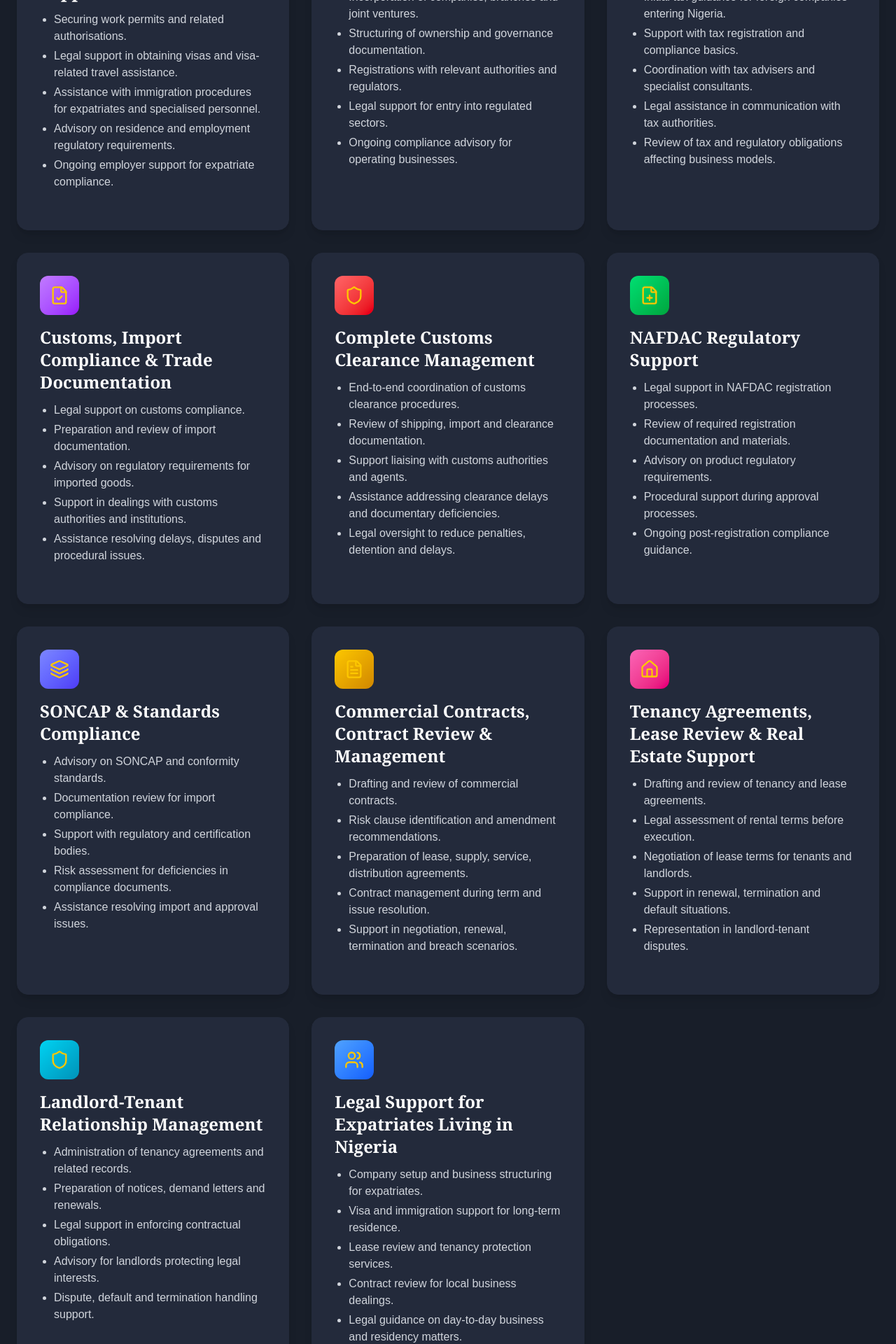
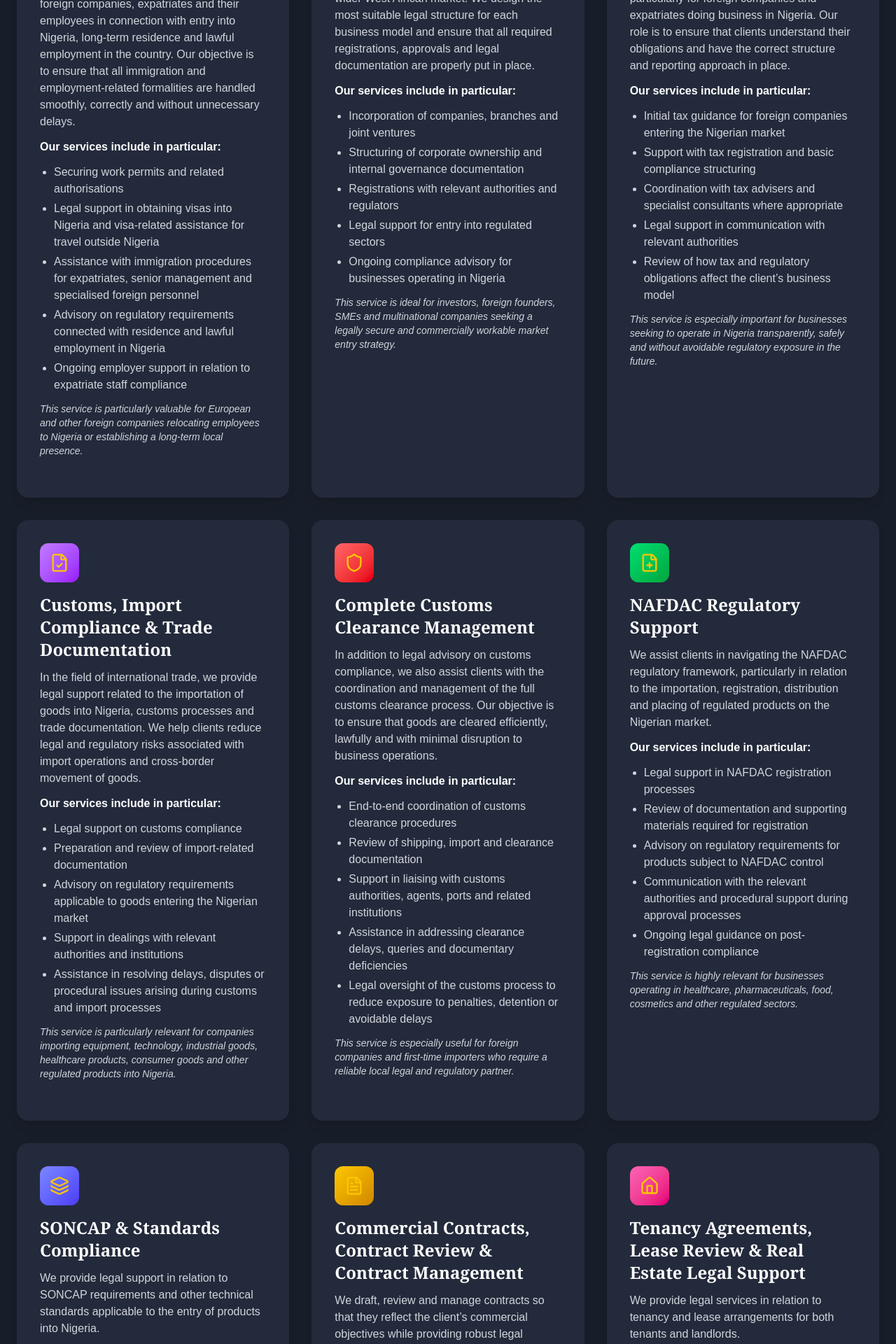
Before and after one commit to Chukwuebukah/Westbridge-Legal-Trade-LTD, a Next.js app: page / in a window 1280 px wide. Shown: the part 2780-4700 px from the top of the page at 70% size. Built offline with nearby package versions, Linux system fonts and the light colour scheme.

Commit message:
new changes made

```diff
--- a/component/ServicesSection.js
+++ b/component/ServicesSection.js
@@ -8,154 +8,293 @@ function ServicesSection() {
       icon: Users,
       title: 'Immigration, Work Permits & Expatriate Support',
       description: (
-        <ul className="list-disc pl-5 space-y-1 text-gray-300">
-          <li>Securing work permits and related authorisations.</li>
-          <li>Legal support in obtaining visas and visa-related travel assistance.</li>
-          <li>Assistance with immigration procedures for expatriates and specialised personnel.</li>
-          <li>Advisory on residence and employment regulatory requirements.</li>
-          <li>Ongoing employer support for expatriate compliance.</li>
+        <div className="text-gray-300 space-y-3">
+          <p>
+            We provide comprehensive legal support to foreign companies, expatriates and their employees in connection with entry into Nigeria, long-term residence and lawful employment in the country. Our objective is to ensure that all immigration and employment-related formalities are handled smoothly, correctly and without unnecessary delays.
+          </p>
+
+          <p className="font-semibold text-white">Our services include in particular:</p>
+
+          <ul className="list-disc pl-5 space-y-1">
+            <li>Securing work permits and related authorisations</li>
+            <li>Legal support in obtaining visas into Nigeria and visa-related assistance for travel outside Nigeria</li>
+            <li>Assistance with immigration procedures for expatriates, senior management and specialised foreign personnel</li>
+            <li>Advisory on regulatory requirements connected with residence and lawful employment in Nigeria</li>
+            <li>Ongoing employer support in relation to expatriate staff compliance</li>
           </ul>
+
+          <p className="text-sm italic mt-2">
+            This service is particularly valuable for European and other foreign companies relocating employees to Nigeria or establishing a long-term local presence.
+          </p>
+        </div>
       ),
       color: 'from-yellow-400 to-yellow-600',
     },
+
     {
       icon: Globe,
       title: 'Corporate Market Entry & Regulatory Set-Up',
       description: (
-        <ul className="list-disc pl-5 space-y-1 text-gray-300">
-          <li>Incorporation of companies, branches and joint ventures.</li>
-          <li>Structuring of ownership and governance documentation.</li>
-          <li>Registrations with relevant authorities and regulators.</li>
-          <li>Legal support for entry into regulated sectors.</li>
-          <li>Ongoing compliance advisory for operating businesses.</li>
+        <div className="text-gray-300 space-y-3">
+          <p>
+            We assist both foreign and local clients with safe and efficient entry into the Nigerian and wider West African market. We design the most suitable legal structure for each business model and ensure that all required registrations, approvals and legal documentation are properly put in place.
+          </p>
+
+          <p className="font-semibold text-white">Our services include in particular:</p>
+
+          <ul className="list-disc pl-5 space-y-1">
+            <li>Incorporation of companies, branches and joint ventures</li>
+            <li>Structuring of corporate ownership and internal governance documentation</li>
+            <li>Registrations with relevant authorities and regulators</li>
+            <li>Legal support for entry into regulated sectors</li>
+            <li>Ongoing compliance advisory for businesses operating in Nigeria</li>
           </ul>
+
+          <p className="text-sm italic mt-2">
+            This service is ideal for investors, foreign founders, SMEs and multinational companies seeking a legally secure and commercially workable market entry strategy.
+          </p>
+        </div>
       ),
       color: 'from-blue-400 to-blue-600',
     },
+
     {
       icon: FileText,
       title: 'Tax Services & Fiscal Advisory Coordination',
       description: (
-        <ul className="list-disc pl-5 space-y-1 text-gray-300">
-          <li>Initial tax guidance for foreign companies entering Nigeria.</li>
-          <li>Support with tax registration and compliance basics.</li>
-          <li>Coordination with tax advisers and specialist consultants.</li>
-          <li>Legal assistance in communication with tax authorities.</li>
-          <li>Review of tax and regulatory obligations affecting business models.</li>
+        <div className="text-gray-300 space-y-3">
+          <p>
+            We provide legal and coordination support in relation to tax matters and fiscal compliance, particularly for foreign companies and expatriates doing business in Nigeria. Our role is to ensure that clients understand their obligations and have the correct structure and reporting approach in place.
+          </p>
+
+          <p className="font-semibold text-white">Our services include in particular:</p>
+
+          <ul className="list-disc pl-5 space-y-1">
+            <li>Initial tax guidance for foreign companies entering the Nigerian market</li>
+            <li>Support with tax registration and basic compliance structuring</li>
+            <li>Coordination with tax advisers and specialist consultants where appropriate</li>
+            <li>Legal support in communication with relevant authorities</li>
+            <li>Review of how tax and regulatory obligations affect the client’s business model</li>
           </ul>
+
+          <p className="text-sm italic mt-2">
+            This service is especially important for businesses seeking to operate in Nigeria transparently, safely and without avoidable regulatory exposure in the future.
+          </p>
+        </div>
       ),
       color: 'from-teal-400 to-teal-600',
     },
+
     {
       icon: FileCheck,
       title: 'Customs, Import Compliance & Trade Documentation',
       description: (
-        <ul className="list-disc pl-5 space-y-1 text-gray-300">
-          <li>Legal support on customs compliance.</li>
-          <li>Preparation and review of import documentation.</li>
-          <li>Advisory on regulatory requirements for imported goods.</li>
-          <li>Support in dealings with customs authorities and institutions.</li>
-          <li>Assistance resolving delays, disputes and procedural issues.</li>
+        <div className="text-gray-300 space-y-3">
+          <p>
+            In the field of international trade, we provide legal support related to the importation of goods into Nigeria, customs processes and trade documentation. We help clients reduce legal and regulatory risks associated with import operations and cross-border movement of goods.
+          </p>
+
+          <p className="font-semibold text-white">Our services include in particular:</p>
+
+          <ul className="list-disc pl-5 space-y-1">
+            <li>Legal support on customs compliance</li>
+            <li>Preparation and review of import-related documentation</li>
+            <li>Advisory on regulatory requirements applicable to goods entering the Nigerian market</li>
+            <li>Support in dealings with relevant authorities and institutions</li>
+            <li>Assistance in resolving delays, disputes or procedural issues arising during customs and import processes</li>
           </ul>
+
+          <p className="text-sm italic mt-2">
+            This service is particularly relevant for companies importing equipment, technology, industrial goods, healthcare products, consumer goods and other regulated products into Nigeria.
+          </p>
+        </div>
       ),
       color: 'from-purple-400 to-purple-600',
     },
+
     {
       icon: Shield,
       title: 'Complete Customs Clearance Management',
       description: (
-        <ul className="list-disc pl-5 space-y-1 text-gray-300">
-          <li>End-to-end coordination of customs clearance procedures.</li>
-          <li>Review of shipping, import and clearance documentation.</li>
-          <li>Support liaising with customs authorities and agents.</li>
-          <li>Assistance addressing clearance delays and documentary deficiencies.</li>
-          <li>Legal oversight to reduce penalties, detention and delays.</li>
+        <div className="text-gray-300 space-y-3">
+          <p>
+            In addition to legal advisory on customs compliance, we also assist clients with the coordination and management of the full customs clearance process. Our objective is to ensure that goods are cleared efficiently, lawfully and with minimal disruption to business operations.
+          </p>
+
+          <p className="font-semibold text-white">Our services include in particular:</p>
+
+          <ul className="list-disc pl-5 space-y-1">
+            <li>End-to-end coordination of customs clearance procedures</li>
+            <li>Review of shipping, import and clearance documentation</li>
+            <li>Support in liaising with customs authorities, agents, ports and related institutions</li>
+            <li>Assistance in addressing clearance delays, queries and documentary deficiencies</li>
+            <li>Legal oversight of the customs process to reduce exposure to penalties, detention or avoidable delays</li>
           </ul>
+
+          <p className="text-sm italic mt-2">
+            This service is especially useful for foreign companies and first-time importers who require a reliable local legal and regulatory partner.
+          </p>
+        </div>
       ),
       color: 'from-red-400 to-red-600',
     },
+
     {
       icon: FilePlus,
       title: 'NAFDAC Regulatory Support',
       description: (
-        <ul className="list-disc pl-5 space-y-1 text-gray-300">
-          <li>Legal support in NAFDAC registration processes.</li>
-          <li>Review of required registration documentation and materials.</li>
-          <li>Advisory on product regulatory requirements.</li>
-          <li>Procedural support during approval processes.</li>
-          <li>Ongoing post-registration compliance guidance.</li>
+        <div className="text-gray-300 space-y-3">
+          <p>
+            We assist clients in navigating the NAFDAC regulatory framework, particularly in relation to the importation, registration, distribution and placing of regulated products on the Nigerian market.
+          </p>
+
+          <p className="font-semibold text-white">Our services include in particular:</p>
+
+          <ul className="list-disc pl-5 space-y-1">
+            <li>Legal support in NAFDAC registration processes</li>
+            <li>Review of documentation and supporting materials required for registration</li>
+            <li>Advisory on regulatory requirements for products subject to NAFDAC control</li>
+            <li>Communication with the relevant authorities and procedural support during approval processes</li>
+            <li>Ongoing legal guidance on post-registration compliance</li>
           </ul>
+
+          <p className="text-sm italic mt-2">
+            This service is highly relevant for businesses operating in healthcare, pharmaceuticals, food, cosmetics and other regulated sectors.
+          </p>
+        </div>
       ),
       color: 'from-green-400 to-green-600',
     },
+
     {
       icon: Layers,
       title: 'SONCAP & Standards Compliance',
       description: (
-        <ul className="list-disc pl-5 space-y-1 text-gray-300">
-          <li>Advisory on SONCAP and conformity standards.</li>
-          <li>Documentation review for import compliance.</li>
-          <li>Support with regulatory and certification bodies.
-</li>
-          <li>Risk assessment for deficiencies in compliance documents.</li>
-          <li>Assistance resolving import and approval issues.</li>
+        <div className="text-gray-300 space-y-3">
+          <p>
+            We provide legal support in relation to SONCAP requirements and other technical standards applicable to the entry of products into Nigeria.
+          </p>
+
+          <p className="font-semibold text-white">Our services include in particular:</p>
+
+          <ul className="list-disc pl-5 space-y-1">
+            <li>Advisory on SONCAP requirements and applicable standards</li>
+            <li>Review of documentation required for import and compliance</li>
+            <li>Support in communication with certification and regulatory bodies</li>
+            <li>Assessment of legal and regulatory risks linked to deficient documentation</li>
+            <li>Legal assistance in resolving import and approval issues</li>
           </ul>
+
+          <p className="text-sm italic mt-2">
+This service is particularly important for manufacturers, exporters and importers whose goods must meet Nigerian conformity and standards requirements.          </p>
+        </div>
       ),
       color: 'from-indigo-400 to-indigo-600',
     },
+
     {
       icon: FileText,
-      title: 'Commercial Contracts, Contract Review & Management',
+      title: 'Commercial Contracts, Contract Review & Contract Management',
       description: (
-        <ul className="list-disc pl-5 space-y-1 text-gray-300">
-          <li>Drafting and review of commercial contracts.</li>
-          <li>Risk clause identification and amendment recommendations.</li>
-          <li>Preparation of lease, supply, service, distribution agreements.</li>
-          <li>Contract management during term and issue resolution.</li>
-          <li>Support in negotiation, renewal, termination and breach scenarios.</li>
+        <div className="text-gray-300 space-y-3">
+          <p>
+            We draft, review and manage contracts so that they reflect the client’s commercial objectives while providing robust legal protection.
+          </p>
+
+          <p className="font-semibold text-white">Our services include in particular:</p>
+
+          <ul className="list-disc pl-5 space-y-1">
+            <li>Drafting and review of commercial contracts</li>
+            <li>Identification of risk clauses and recommendation of amendments</li>
+            <li>Preparation of lease, supply, service, distribution and other commercial agreements</li>
+            <li>Management of contracts and contractual relationships during their term</li>
+            <li>Legal support in negotiation, amendment, renewal, termination or breach situations</li>
           </ul>
+
+          <p className="text-sm italic mt-2">
+This service is central to businesses that need commercially practical contracts that are also legally enforceable and strategically sound.          </p>
+        </div>
       ),
       color: 'from-yellow-400 to-yellow-600',
     },
+
     {
       icon: Home,
-      title: 'Tenancy Agreements, Lease Review & Real Estate Support',
+      title: 'Tenancy Agreements, Lease Review & Real Estate Legal Support',
       description: (
-        <ul className="list-disc pl-5 space-y-1 text-gray-300">
-          <li>Drafting and review of tenancy and lease agreements.</li>
-          <li>Legal assessment of rental terms before execution.</li>
-          <li>Negotiation of lease terms for tenants and landlords.</li>
-          <li>Support in renewal, termination and default situations.</li>
-          <li>Representation in landlord-tenant disputes.</li>
+        <div className="text-gray-300 space-y-3">
+          <p>
+            We provide legal services in relation to tenancy and lease arrangements for both tenants and landlords.
+          </p>
+
+          <p className="font-semibold text-white">Our services include in particular:</p>
+
+          <ul className="list-disc pl-5 space-y-1">
+            <li>Drafting and review of tenancy agreements and lease agreements</li>
+            <li>Legal assessment of rental terms before execution</li>
+            <li>Negotiation of lease terms on behalf of clients</li>
+            <li>Legal support in renewal, termination, notice and default situations</li>
+            <li>Representation in landlord-tenant disputes</li>
           </ul>
+
+          <p className="text-sm italic mt-2">
+          This service is especially important for expatriates, foreign employees, companies leasing office or residential premises, as well as property owners.
+          </p>
+        </div>
       ),
       color: 'from-pink-400 to-pink-600',
     },
+
     {
       icon: Shield,
       title: 'Landlord-Tenant Relationship Management',
       description: (
-        <ul className="list-disc pl-5 space-y-1 text-gray-300">
-          <li>Administration of tenancy agreements and related records.</li>
-          <li>Preparation of notices, demand letters and renewals.</li>
-          <li>Legal support in enforcing contractual obligations.</li>
-          <li>Advisory for landlords protecting legal interests.</li>
-          <li>Dispute, default and termination handling support.</li>
+        <div className="text-gray-300 space-y-3">
+          <p>
+            In addition to drafting and reviewing lease documentation, we provide ongoing legal management of landlord-tenant relationships.
+          </p>
+
+          <p className="font-semibold text-white">Our services include in particular:</p>
+
+          <ul className="list-disc pl-5 space-y-1">
+            <li>Administration of tenancy agreements and related documentation</li>
+            <li>Preparation of notices, reminders, demand letters and renewal documentation</li>
+            <li>Legal support in enforcing tenants’ contractual obligations</li>
+            <li>Advisory to landlords on the protection of their legal and proprietary interests</li>
+            <li>Handling disputes, defaults and termination of tenancy relationships</li>
           </ul>
+
+          <p className="text-sm italic mt-2">
+            This is the type of service that demonstrates long-term legal stewardship rather than one-off document preparation, and it significantly strengthens the professional profile of the firm.
+          </p>
+        </div>
       ),
       color: 'from-cyan-400 to-cyan-600',
     },
+
     {
       icon: Users,
       title: 'Legal Support for Expatriates Living in Nigeria',
       description: (
-        <ul className="list-disc pl-5 space-y-1 text-gray-300">
-          <li>Company setup and business structuring for expatriates.</li>
-          <li>Visa and immigration support for long-term residence.</li>
-          <li>Lease review and tenancy protection services.</li>
-          <li>Contract review for local business dealings.</li>
-          <li>Legal guidance on day-to-day business and residency matters.</li>
+        <div className="text-gray-300 space-y-3">
+          <p>
+            As a firm led by an expatriate with long-term experience in Nigeria, we understand both the practical and legal challenges foreign clients face in the country.
+          </p>
+
+          <p className="font-semibold text-white">Our services include in particular:</p>
+
+          <ul className="list-disc pl-5 space-y-1">
+            <li>Company set-up and business structuring for expatriates</li>
+            <li>Visa and immigration support</li>
+            <li>Lease review and tenancy protection</li>
+            <li>Contract review for local business dealings</li>
+            <li>Legal navigation of day-to-day business and residency matters in Nigeria</li>
           </ul>
+
+          <p className="text-sm italic mt-2">
+            This reflects one of the firm’s strongest competitive advantages.
+          </p>
+        </div>
       ),
       color: 'from-blue-400 to-blue-600',
     },
@@ -169,11 +308,10 @@ function ServicesSection() {
             OUR SERVICES
           </span>
           <h2 className="text-5xl md:text-6xl font-extrabold text-white mb-6 font-serif">
-            Westbridge Legal & Trade Ltd Service Offering
+            Our Services
           </h2>
-          <p className="text-xl text-gray-300 mx-auto">
-            At Westbridge Legal & Trade Ltd, we provide practical, high-level legal and regulatory support for companies, investors, expatriates, landlords and international businesses operating in Nigeria and across West Africa.
-            Our services are designed to help clients enter the market securely, remain compliant, protect their interests and operate with confidence.
+          <p className="text-xl text-gray-300 mx-auto leading-relaxed">
+            At Westbridge Legal & Trade Ltd, we provide practical, high-level legal and regulatory support for companies, investors, expatriates, landlords and international businesses operating in Nigeria and across West Africa. Our services are designed to help clients enter the market securely, remain compliant, protect their interests and operate with confidence.
           </p>
         </div>
         <div className="grid grid-cols-1 sm:grid-cols-2 md:grid-cols-3 gap-8">
@@ -189,7 +327,6 @@ function ServicesSection() {
                 </div>
                 <h3 className="text-2xl font-bold text-white mb-3 group-hover:text-yellow-400 transition font-serif">{service.title}</h3>
                 <div className="mb-6">{service.description}</div>
-
               </div>
             );
           })}
```
Lines whose indentation alone changed are shown as unchanged.
